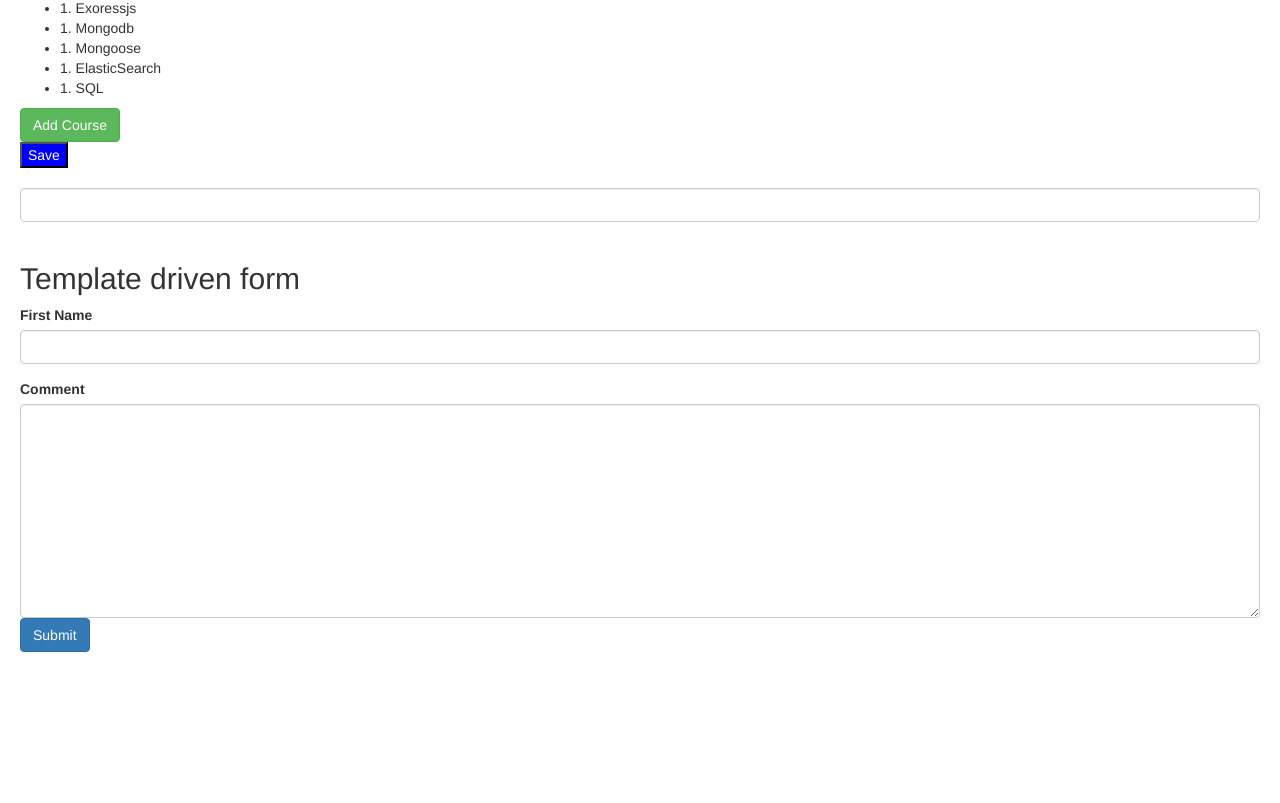
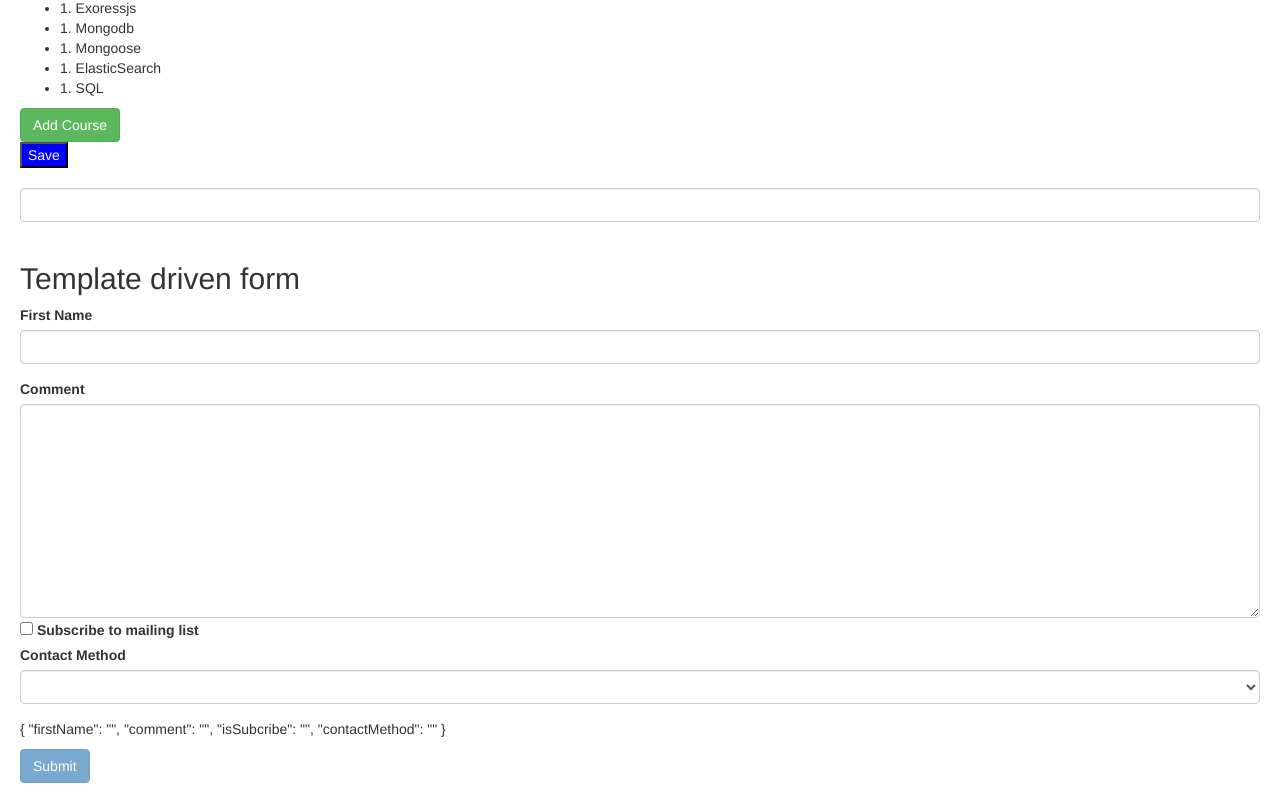
Before and after one commit to EJNB/hello-world, an Angular app: page / in a window 1280 px wide. Shown: the part 457-1260 px from the top of the page. Before the commit the page ends 1129 px from the top, so only its background shows below. Built offline with nearby package versions, Linux system fonts and the light colour scheme; a web font is replaced by a local one.

Commit message:
Checboxes, dropdown and ngForm directive

```diff
--- a/src/app/contact-form/contact-form.component.html
+++ b/src/app/contact-form/contact-form.component.html
@@ -1,4 +1,4 @@
-<form>
+<form #f="ngForm" (ngSubmit)="submit(f)">
   <div class="form-group">
     <label for="firstName">First Name</label>
     <input
@@ -23,5 +23,23 @@
     <label for="comment">Comment</label>
     <textarea ngModel name="comment" id="comment" class="form-control" cols="30" rows="10"></textarea>
   </div>
-  <button class="btn btn-primary">Submit</button>
+
+  <!-- Checbox input -->
+  <div class="checbox">
+    <label>
+      <input type="checkbox" ngModel name="isSubcribe"> Subscribe to mailing list
+    </label>
+  </div>
+
+  <!-- Dropdown input -->
+  <div class="form-group">
+    <label for="contactMethod">Contact Method</label>
+    <select ngModel name="contactMethod" id="contactMethod" class="form-control">
+      <option value=""></option>
+      <option *ngFor="let method of contactMethods" [value]="method.id">{{ method.name }}</option>
+    </select>
+  </div>
+
+  <p>{{ f.value | json }}</p>
+  <button type="submit" class="btn btn-primary" [disabled]="!f.valid">Submit</button>
 </form>
--- a/src/app/contact-form/contact-form.component.ts
+++ b/src/app/contact-form/contact-form.component.ts
@@ -6,6 +6,11 @@ import { Component, OnInit } from '@angular/core';
   styleUrls: ['./contact-form.component.css']
 })
 export class ContactFormComponent implements OnInit {
+
+  contactMethods = [
+    { id: 1, name: 'Email' },
+    { id: 2, name: 'Phone' }
+  ];
 
   constructor() { }
 
@@ -16,4 +21,8 @@ export class ContactFormComponent implements OnInit {
     console.log(x);
   }
 
+  submit(f){
+    console.log(f);
+  }
+
 }
```
